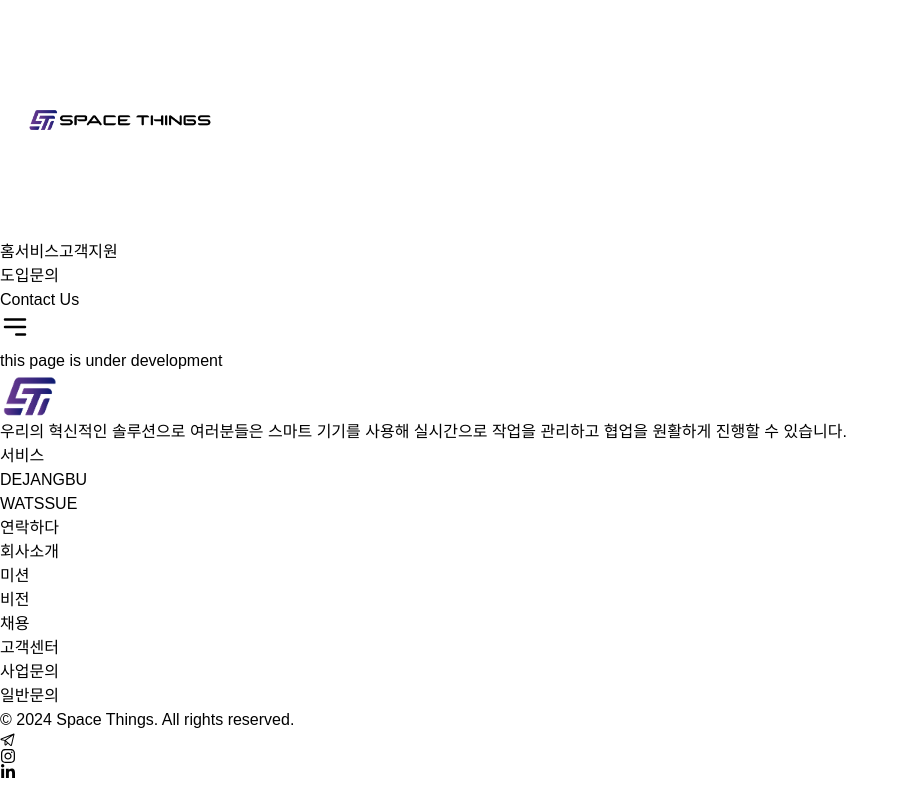
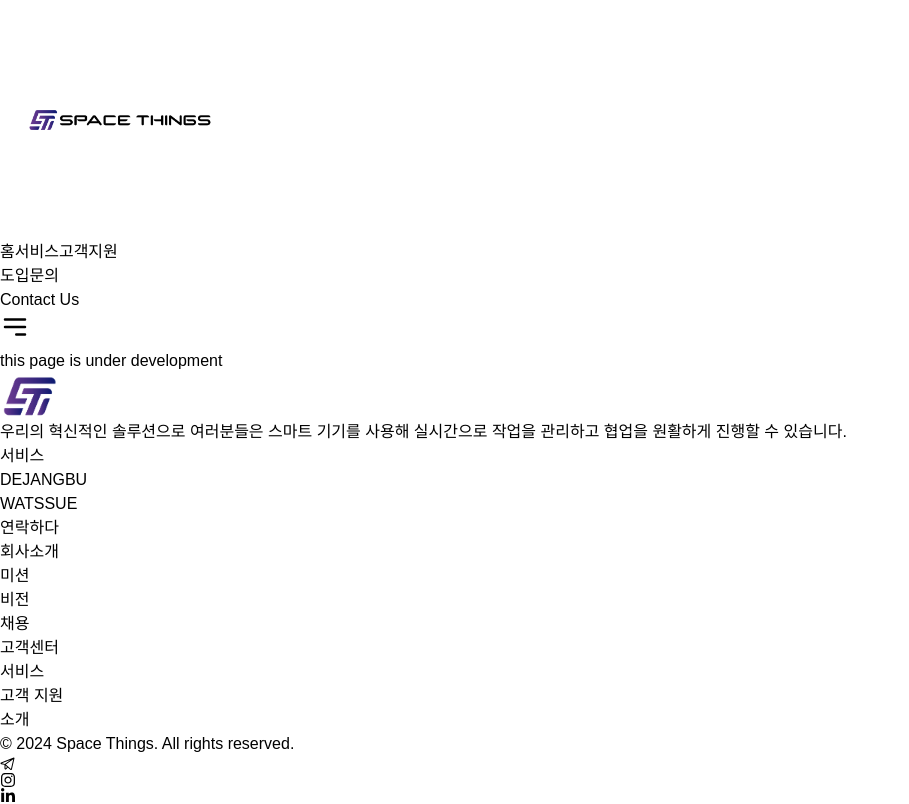
Before and after one commit to Souravhere/spacethings, a Next.js app: page /customersupport in a window 1280 px wide. Shown: the whole page, without its empty margins (0-909 px from the left). Built offline with nearby package versions, Linux system fonts and the light colour scheme; a web font is replaced by a local one.

Commit message:
footer few links updated

```diff
--- a/src/components/Footer.tsx
+++ b/src/components/Footer.tsx
@@ -74,8 +74,9 @@ export default function Footer() {
           <motion.div variants={itemVariants} className="space-y-4">
             <h3 className="text-lg font-semibold text-blue-600">고객센터</h3>
             <ul className="space-y-2">
-              <li><Link href="/contact" className="hover:text-blue-600 transition-colors">사업문의</Link></li>
-              <li><Link href="/contact" className="hover:text-blue-600 transition-colors">일반문의</Link></li>
+              <li><Link href="/service" className="hover:text-blue-600 transition-colors">서비스</Link></li>
+              <li><Link href="/customersupport" className="hover:text-blue-600 transition-colors">고객 지원</Link></li>
+              <li><Link href="/introduction" className="hover:text-blue-600 transition-colors">소개</Link></li>
             </ul>
           </motion.div>
         </div>
```
